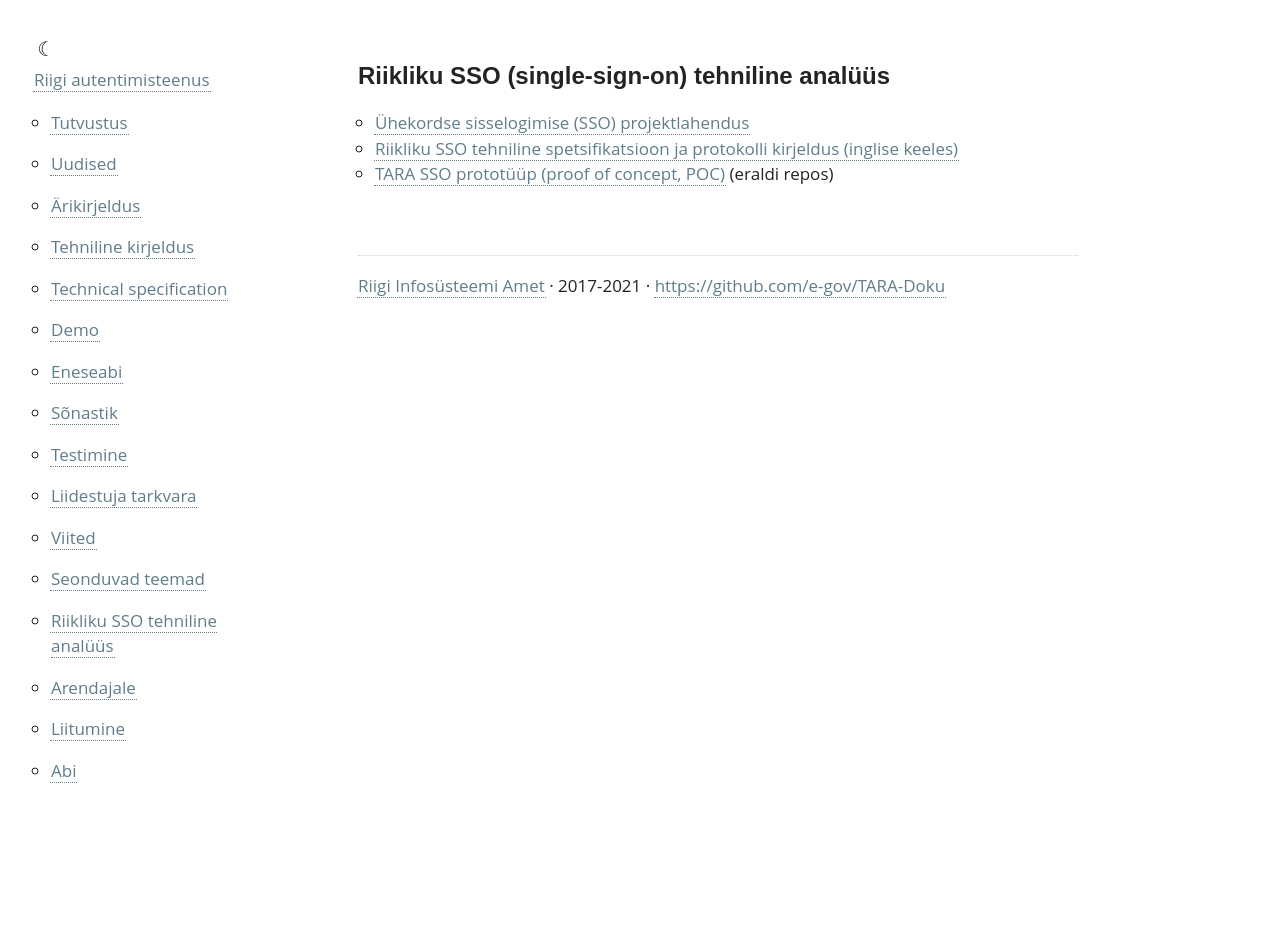
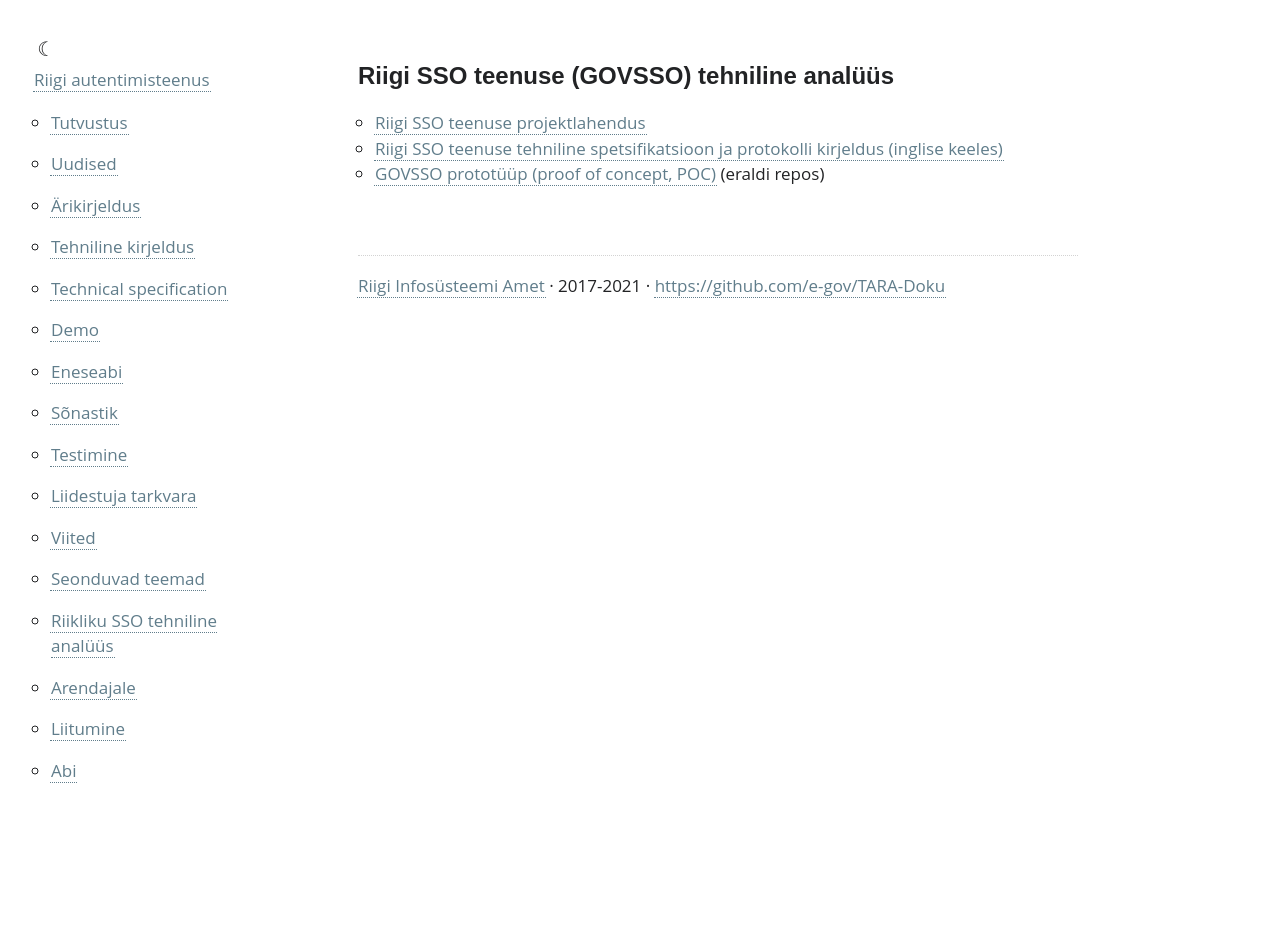
Before and after one commit to e-gov/TARA-Doku, a Jekyll site: the page built from Riikliku SSO tehniline analüüs.md, in a window 1280 px wide. Built offline with Jekyll 4.4.1, drawn with Linux system fonts in a browser that asks for light colours; our own code applies the rules of GitHub Pages for plain Markdown files.

Commit message:
Update Riikliku SSO tehniline analüüs.md

```diff
--- a/Riikliku SSO tehniline analüüs.md
+++ b/Riikliku SSO tehniline analüüs.md
@@ -1,9 +1,9 @@
 ---
-permalink: Riikliku SSO tehniline analüüs
+permalink: Riigi SSO teenuse (GOVSSO) tehniline analüüs
 ---
 
-# Riikliku SSO (single-sign-on) tehniline analüüs
+# Riigi SSO teenuse (GOVSSO) tehniline analüüs
 
-- [Ühekordse sisselogimise (SSO) projektlahendus](SSO projektlahendus)
-- [Riikliku SSO tehniline spetsifikatsioon ja protokolli kirjeldus (inglise keeles)](SSO tehniline spetsifikatsioon)
-- [TARA SSO prototüüp (proof of concept, POC)](https://github.com/e-gov/TARA-SSO-POC) (eraldi repos)
+- [Riigi SSO teenuse projektlahendus](SSO projektlahendus)
+- [Riigi SSO teenuse tehniline spetsifikatsioon ja protokolli kirjeldus (inglise keeles)](SSO tehniline spetsifikatsioon)
+- [GOVSSO prototüüp (proof of concept, POC)](https://github.com/e-gov/TARA-SSO-POC) (eraldi repos)
```
